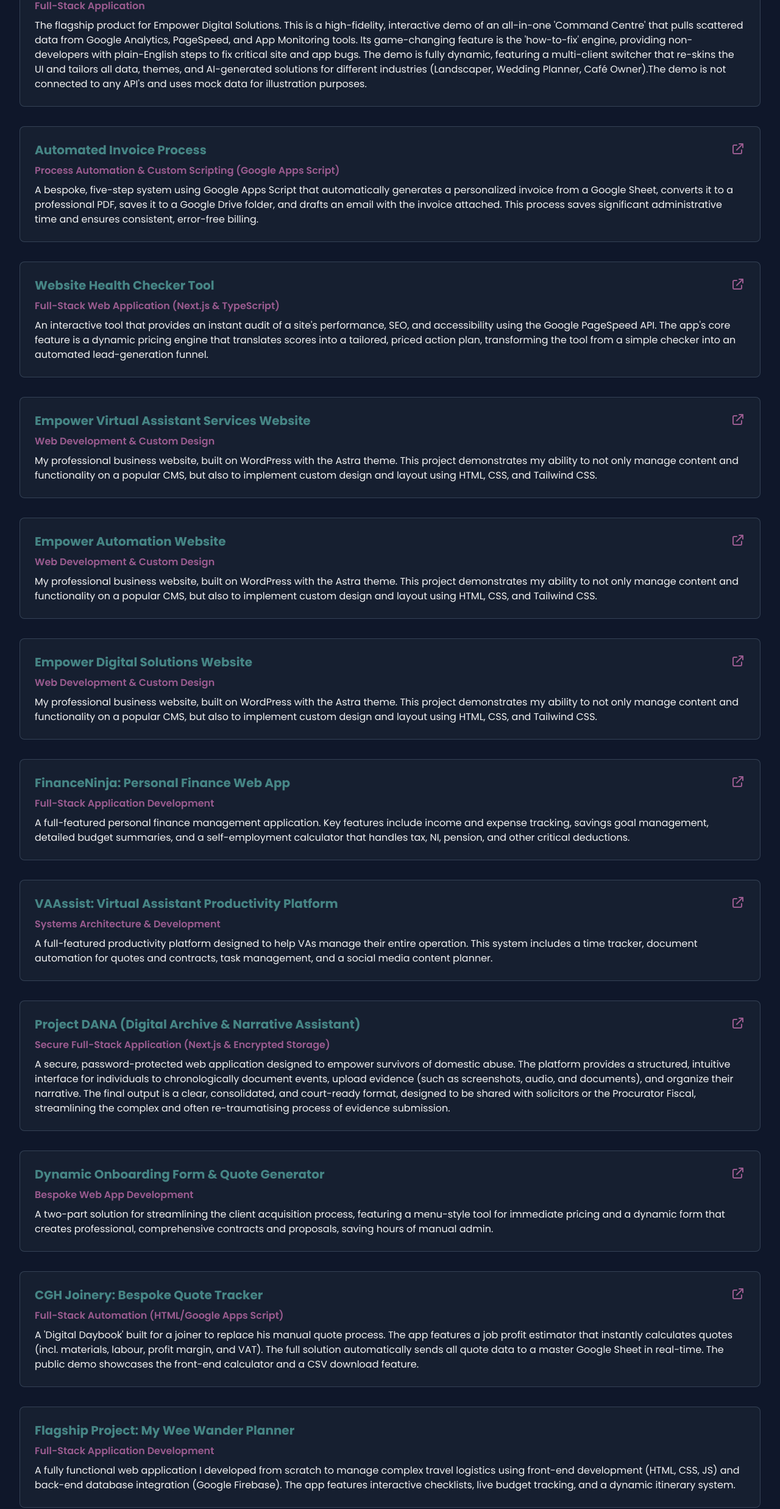
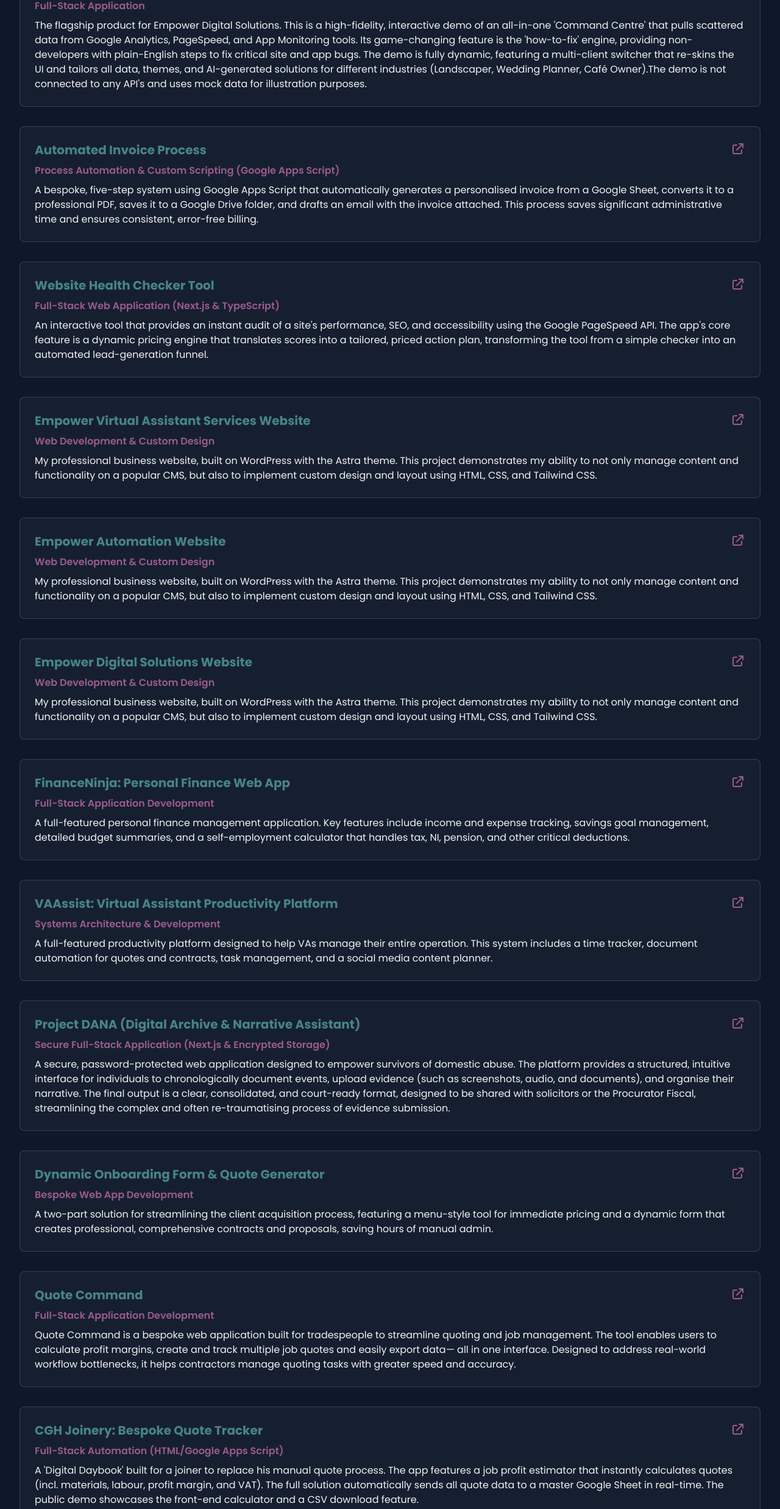
Before and after one commit to nicola-empower/my-portfolio, a Next.js app: page /projects in a window 1280 px wide. Shown: the part 803-3278 px from the top of the page at 61% size. Built offline with nearby package versions, Linux system fonts and the light colour scheme.

Commit message:
added quote command

```diff
--- a/src/app/projects/page.tsx
+++ b/src/app/projects/page.tsx
@@ -24,7 +24,7 @@
     {
         title: "Automated Invoice Process",
         role: "Process Automation & Custom Scripting (Google Apps Script)",
-        description: "A bespoke, five-step system using Google Apps Script that automatically generates a personalized invoice from a Google Sheet, converts it to a professional PDF, saves it to a Google Drive folder, and drafts an email with the invoice attached. This process saves significant administrative time and ensures consistent, error-free billing.",
+        description: "A bespoke, five-step system using Google Apps Script that automatically generates a personalised invoice from a Google Sheet, converts it to a professional PDF, saves it to a Google Drive folder, and drafts an email with the invoice attached. This process saves significant administrative time and ensures consistent, error-free billing.",
         link: "https://empowervaservices.co.uk/automated-invoice-workflow/"
     },
       {
@@ -66,7 +66,7 @@
        {
         title: "Project DANA (Digital Archive & Narrative Assistant)",
         role: "Secure Full-Stack Application (Next.js & Encrypted Storage)",
-        description: "A secure, password-protected web application designed to empower survivors of domestic abuse. The platform provides a structured, intuitive interface for individuals to chronologically document events, upload evidence (such as screenshots, audio, and documents), and organize their narrative. The final output is a clear, consolidated, and court-ready format, designed to be shared with solicitors or the Procurator Fiscal, streamlining the complex and often re-traumatising process of evidence submission.",
+        description: "A secure, password-protected web application designed to empower survivors of domestic abuse. The platform provides a structured, intuitive interface for individuals to chronologically document events, upload evidence (such as screenshots, audio, and documents), and organise their narrative. The final output is a clear, consolidated, and court-ready format, designed to be shared with solicitors or the Procurator Fiscal, streamlining the complex and often re-traumatising process of evidence submission.",
         link: "https://nicola-empower.github.io/dana-demo/"
     },
     {
@@ -75,6 +75,12 @@
         description: "A two-part solution for streamlining the client acquisition process, featuring a menu-style tool for immediate pricing and a dynamic form that creates professional, comprehensive contracts and proposals, saving hours of manual admin.",
         link: "https://nicola-empower.github.io/quote-generator/"
     },
+      {
+    title: "Quote Command",
+    role: "Full-Stack Application Development",
+    description: "Quote Command is a bespoke web application built for tradespeople to streamline quoting and job management. The tool enables users to calculate profit margins, create and track multiple job quotes and easily export data— all in one interface. Designed to address real-world workflow bottlenecks, it helps contractors manage quoting tasks with greater speed and accuracy.",
+    link: "https://nicola-empower.github.io/quote-command/"
+},
     {
     title: "CGH Joinery: Bespoke Quote Tracker",
     role: "Full-Stack Automation (HTML/Google Apps Script)",
```
